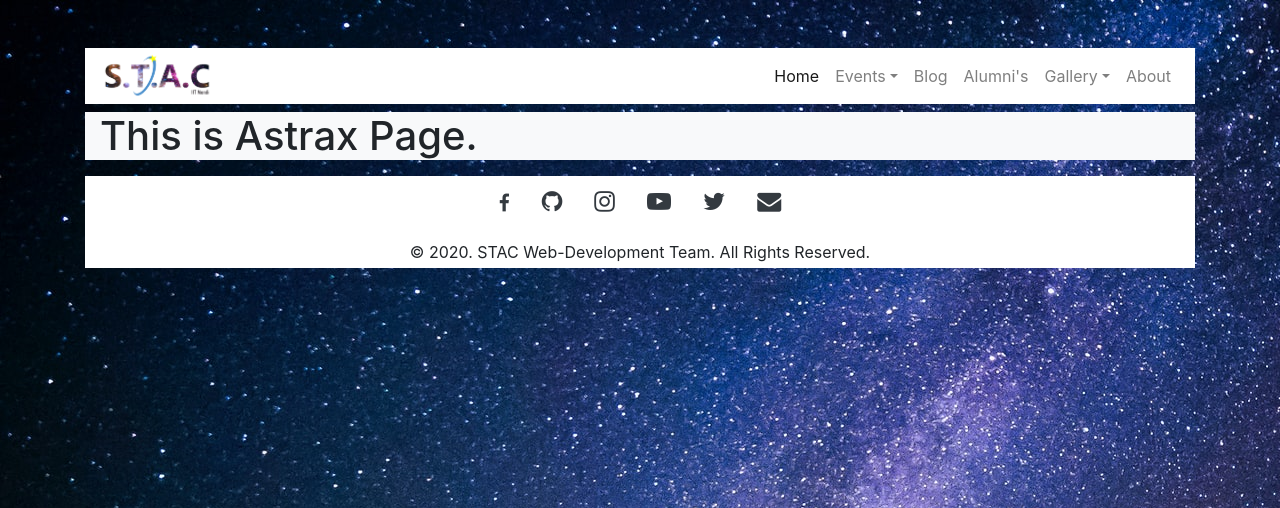
After one commit to STAC-IITMandi/STAC-IITMandi.github.io, a Django app: template src/stac_iitmandi/templates/stac_iitmandi/astrax.html in a window 1280 px wide. The commit adds this page. Shown: the top 508 px of the page. Run offline with Django 3.2, Linux system fonts and the light colour scheme; the template is opened without the code that fills it, so the values that code supplies are empty; some libraries are stand-ins or nearby versions.

Commit message:
1. added new pages,2. modified navbar,3. Added stac logo 4. Title added

```diff
--- a/src/stac_iitmandi/static/stac_iitmandi/style.css
+++ b/src/stac_iitmandi/static/stac_iitmandi/style.css
@@ -20,6 +20,10 @@ li {
 
 .navbar-brand {
     color: black;
+    position: relative;
+    width: 130px;
+    bottom: 35px;
+    max-height: 10px;
 }
 
 .jumbotron {
--- a/src/stac_iitmandi/templates/stac_iitmandi/_navbar.html
+++ b/src/stac_iitmandi/templates/stac_iitmandi/_navbar.html
@@ -1,25 +1,39 @@
-
+{% load static %}
 <nav class="navbar navbar-expand-lg sticky-top bg-custom navbar-light mt-5">
-    <a class="navbar-brand" href="#">STAC</a>
-    <button class="navbar-toggler" type="button" data-toggle="collapse" data-target="#navbarSupportedContent" aria-controls="navbarSupportedContent" aria-expanded="false" aria-label="Toggle navigation">
+<!--<nav class="navbar navbar-expand-lg navbar-dark bg-primary">-->
+    <a class="navbar-brand" href={% url 'stac-home' %}><img src="{% static 'stac_iitmandi/images/STAClogo.png' %}" class="img-fluid width:1%" alt="STAC"></a>
+    <button class="navbar-toggler" type="button" data-toggle="collapse" data-target="#main_nav" aria-expanded="false" aria-label="Toggle navigation">
       <span class="navbar-toggler-icon"></span>
     </button>
-    <div class="collapse navbar-collapse" id="navbarSupportedContent">
+    <div class="collapse navbar-collapse" id="main_nav">
         <ul class="navbar-nav ml-auto">
             <li class="nav-item active">
-          <a class="nav-link" href="#">HOME <span class="sr-only">(current)</span></a>
+                <a class="nav-link" href={% url 'stac-home' %}>Home <span class="sr-only">(current)</span></a>
+            </li>
+            <li class="nav-item dropdown">
+                <a class="nav-link  dropdown-toggle" href="#" data-toggle="dropdown">Events</a>
+                <ul class="dropdown-menu">
+                    <li><a class="dropdown-item" href={% url 'astrax' %}>ASTRAX</a></li>
+                    <li><a class="dropdown-item" href={% url 'zenith' %}>ZENITH</a></li>
+                    <li><a class="dropdown-item" href={% url 'utkarsh' %}>UTKARSH</a></li>
+                </ul>
             </li>
             <li class="nav-item">
-            <a class="nav-link" href="#">ASTRAX</a>
+                <a class="nav-link" href="#blogsite">Blog</a>
               </li>
               <li class="nav-item">
-          <a class="nav-link" href="#">ZENITH</a>
+                <a class="nav-link" href={% url 'alumni_s' %}>Alumni's</a>
+            </li>
+            <li class="nav-item dropdown">
+                <a class="nav-link  dropdown-toggle" href="#" data-toggle="dropdown">Gallery</a>
+                <ul class="dropdown-menu">
+                <li><a class="dropdown-item" href={% url 'photogallery' %}>Photos</a></li>
+                <li><a class="dropdown-item" href={% url 'videogallery' %}>Videos</a></li>
+                </ul>
             </li>
             <li class="nav-item">
-          <a class="nav-link" href="#">BLOG</a>
+                <a class="nav-link" href={% url 'about' %}>About</a>
             </li>
-        <li class="nav-item">
-            <a class="nav-link" href="#">ABOUT</a>
-        </li>
+        </ul>
     </div>
 </nav>
--- /dev/null
+++ b/src/stac_iitmandi/templates/stac_iitmandi/astrax.html
@@ -0,0 +1,7 @@
+{% extends 'stac_iitmandi/base.html' %}
+
+{% block content %}
+<div class="container bg-light mt-2">
+    <h1>This is Astrax Page.</h1>
+</div>
+{% endblock %}
--- a/src/stac_iitmandi/templates/stac_iitmandi/base.html
+++ b/src/stac_iitmandi/templates/stac_iitmandi/base.html
@@ -1,17 +1,45 @@
+{% load static %}
+
 <!DOCTYPE html>
 <html lang="en">
 
 <head>
-  {% load static %}
   <meta charset="UTF-8">
   <meta name="viewport" content="width=device-width, initial-scale=1.0">
-  <title>{% block title %}STAC | IIT Mandi{% endblock %}</title>
+  <!-- Title of Page -->
+  {% if title %}
+    <title > STAC | IIT Mandi - {{title}}</title>
+  {% else %}
+    <title>STAC | IIT Mandi</title>
+  {% endif %}
+
+
   <!-- Bootstrap CSS -->
   <link rel="stylesheet" href="https://stackpath.bootstrapcdn.com/bootstrap/4.5.2/css/bootstrap.min.css" integrity="sha384-JcKb8q3iqJ61gNV9KGb8thSsNjpSL0n8PARn9HuZOnIxN0hoP+VmmDGMN5t9UJ0Z" crossorigin="anonymous">
   <!-- Font-Awesome CSS -->
   <link rel="stylesheet" href="https://stackpath.bootstrapcdn.com/font-awesome/4.7.0/css/font-awesome.min.css" integrity="sha384-wvfXpqpZZVQGK6TAh5PVlGOfQNHSoD2xbE+QkPxCAFlNEevoEH3Sl0sibVcOQVnN" crossorigin="anonymous">
   <!-- Custom CSS -->
   <link rel="stylesheet" type="text/css" href="{% static 'stac_iitmandi/style.css' %}">
+
+  <!-- jQuery  for dropdown hover in Navbar -->
+  <script src="https://code.jquery.com/jquery-2.2.4.min.js" integrity="sha256-BbhdlvQf/xTY9gja0Dq3HiwQF8LaCRTXxZKRutelT44="
+  crossorigin="anonymous"></script>
+
+  <!-- Bootstrap files (jQuery first, then Popper.js, then Bootstrap JS) for dropdown hover in Navbar-->
+  <link href="https://stackpath.bootstrapcdn.com/bootstrap/4.4.1/css/bootstrap.min.css" rel="stylesheet" type="text/css"/>
+  <script src="https://stackpath.bootstrapcdn.com/bootstrap/4.4.1/js/bootstrap.bundle.min.js" type="text/javascript"></script>
+
+  <style type="text/css">
+  /* ============ desktop view ============ */
+  @media all and (min-width: 992px) {
+      .navbar .nav-item .dropdown-menu{ display: none; }
+      .navbar .nav-item:hover .nav-link{ color: #010101;  }
+      .navbar .nav-item:hover .dropdown-menu{ display: block; }
+      .navbar .nav-item .dropdown-menu{ margin-top:0; }
+  }
+  /* ============ desktop view .end// ============ */
+  </style>
+
 </head>
 
 <body>
--- a/src/stac_iitmandi/templates/stac_iitmandi/home.html
+++ b/src/stac_iitmandi/templates/stac_iitmandi/home.html
@@ -1,4 +1,4 @@
-{% extends "base.html" %}
+{% extends 'stac_iitmandi/base.html' %}
 {% block content %}
 <div id="carouselExampleCaptions" class="carousel slide mt-2" data-ride="carousel">
   <ol class="carousel-indicators">
--- a/src/stac_iitmandi/templates/stac_iitmandi/template.html
+++ b/src/stac_iitmandi/templates/stac_iitmandi/template.html
@@ -1,4 +1,4 @@
-{% extends "base.html" %}
+{% extends 'stac_iitmandi/base.html' %}
 {% block content %}
 <div class="container bg-light mt-2">
   <h1>Heading here</h1>
```
Also changed, not shown: src/stac_iitmandi/templates/stac_iitmandi/about.html (added, +7 -0 lines), src/stac_iitmandi/templates/stac_iitmandi/alumni_s.html (added, +8 -0 lines), src/stac_iitmandi/templates/stac_iitmandi/photogallery.html (added, +7 -0 lines), src/stac_iitmandi/templates/stac_iitmandi/utkarsh.html (added, +7 -0 lines), src/stac_iitmandi/templates/stac_iitmandi/videogallery.html (added, +7 -0 lines), src/stac_iitmandi/templates/stac_iitmandi/zenith.html (added, +7 -0 lines), src/stac_iitmandi/urls.py (+7 -0 lines), src/stac_iitmandi/views.py (+25 -2 lines), src/stac_iitmandi/static/stac_iitmandi/images/STAClogo.png (added), src/stac_iitmandi/static/stac_iitmandi/images/logowhite.jpg (added). Lines whose indentation alone changed are shown as unchanged.
